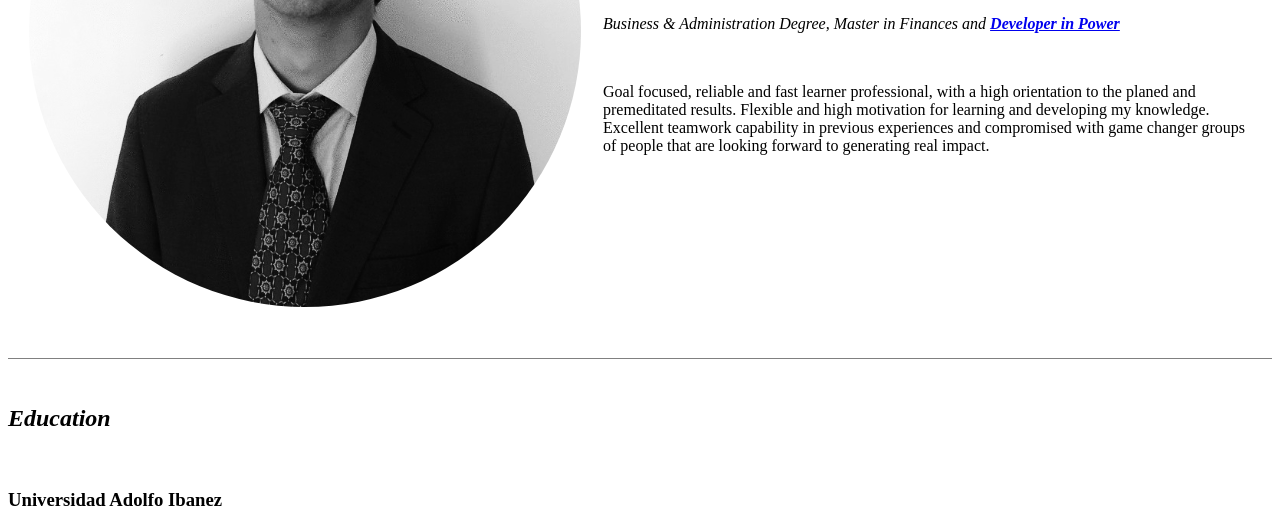
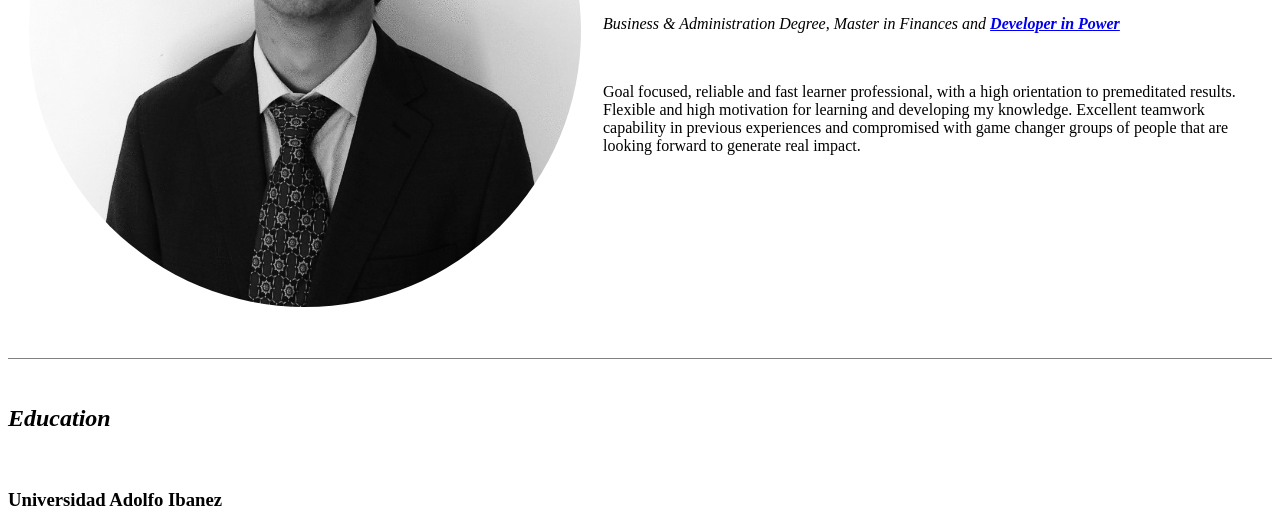
Before and after one commit to rafapinochet/cv, a plain HTML site: page index.html in a window 1280 px wide. Shown: the part 274-800 px from the top of the page. Drawn offline with Linux system fonts and the light colour scheme.

Commit message:
Update index.html

```diff
--- a/index.html
+++ b/index.html
@@ -20,11 +20,11 @@
         <p><em>Business & Administration Degree, Master in Finances and <strong><a href="https://www.udemy.com/share/1013gGAEMTcFdaRHsD/">Developer in Power</a></strong></em></p>
         <br>
         <p>Goal focused, reliable and fast learner professional, with a high
-          orientation to the planed and premeditated results. Flexible and high
+          orientation to premeditated results. Flexible and high
           motivation for learning and developing my knowledge. Excellent
           teamwork capability in previous experiences and compromised with
           game changer groups of people that are looking forward to
-          generating real impact.
+          generate real impact.
         </p>
       </td>
     </tr>
```
